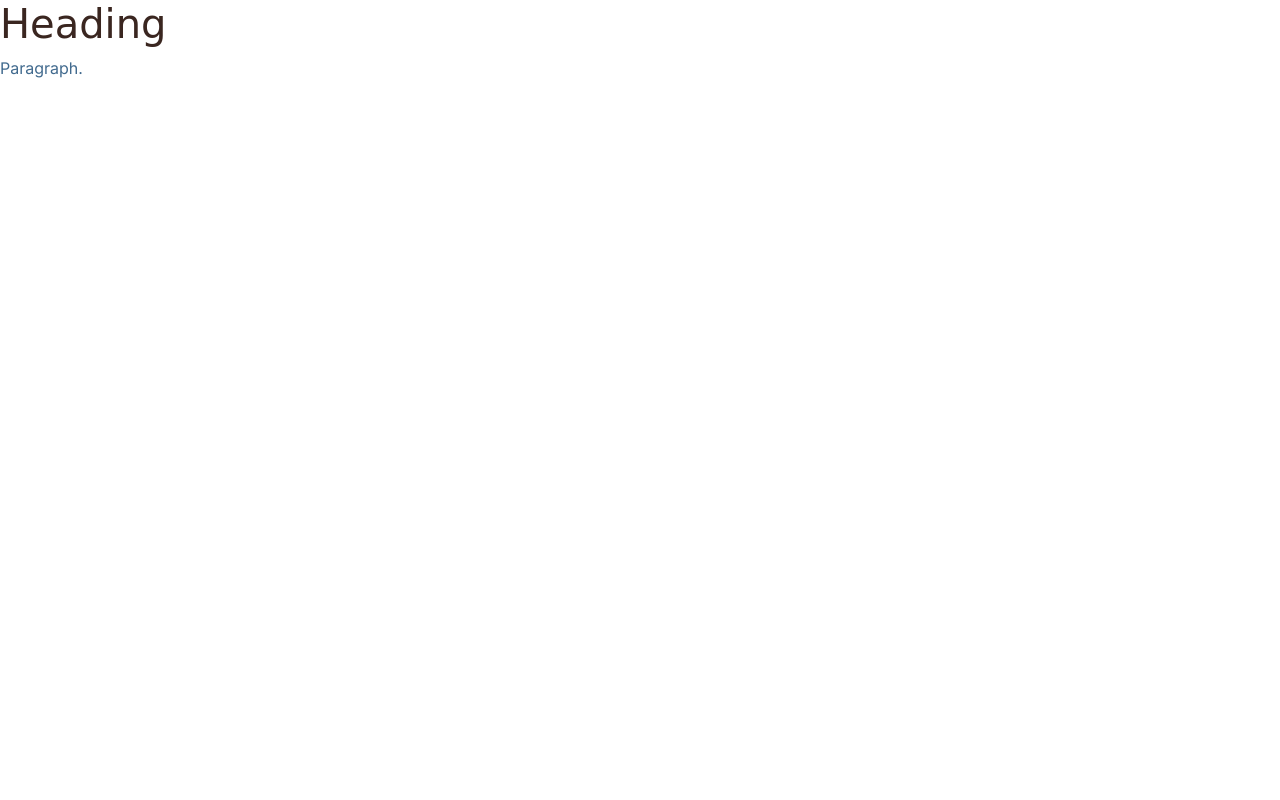
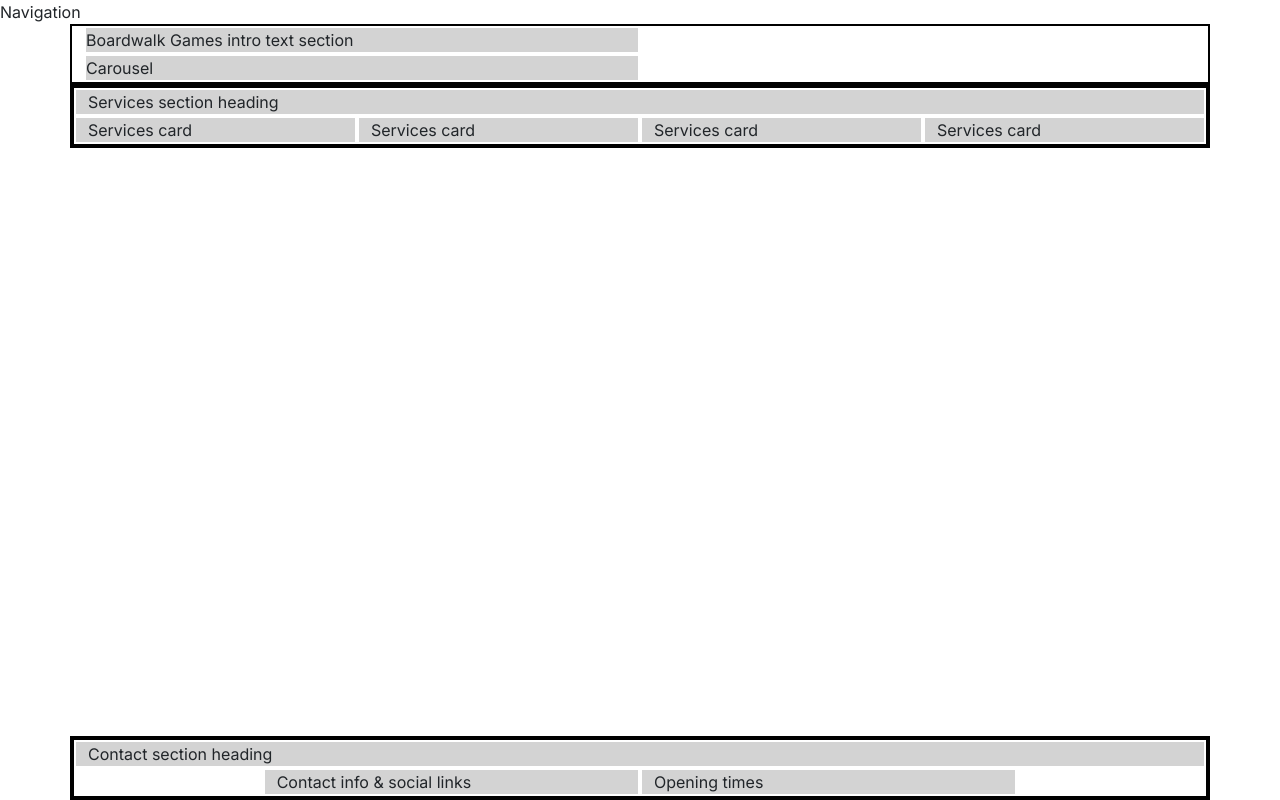
Before and after one commit to mlucasmichel/boardwalk-games, a plain HTML site: page index.html in a window 1280 px wide. Drawn offline with nearby package versions, Linux system fonts and the light colour scheme; a web font is replaced by a local one.

Commit message:
Adding the homepage boilerplate

```diff
--- a/assets/css/style.css
+++ b/assets/css/style.css
@@ -25,3 +25,13 @@ h3 {
 .sub-heading-color {
   color: var(--highlight-color);
 }
+
+.container,
+.row {
+    border: 2px solid black;
+}
+
+.col-12 {
+    border: 2px solid white;
+    background-color: lightgray;
+}
--- a/index.html
+++ b/index.html
@@ -4,7 +4,15 @@
 <head>
     <meta charset="UTF-8">
     <meta name="viewport" content="width=device-width, initial-scale=1.0">
-    <title>Boardwalk Games</title>
+    <meta name="description"
+        content="Boardwalk Games, your ultimate gaming retreat! Perfect for casual gamers, enthusiasts, and student gatherings. Visit us for your next adventure in board gaming.">
+    <title>Boardwalk Games | Home</title>
+
+    <!-- favicons generated by favicon.io -->
+    <link rel="apple-touch-icon" sizes="180x180" href="assets/images/apple-touch-icon.png">
+    <link rel="icon" type="image/png" sizes="32x32" href="assets/images/favicon-32x32.png">
+    <link rel="icon" type="image/png" sizes="16x16" href="assets/images/favicon-16x16.png">
+
     <!-- link to bootstrap css file -->
     <link href="https://cdn.jsdelivr.net/npm/bootstrap@5.3.6/dist/css/bootstrap.min.css" rel="stylesheet"
         integrity="sha384-4Q6Gf2aSP4eDXB8Miphtr37CMZZQ5oXLH2yaXMJ2w8e2ZtHTl7GptT4jmndRuHDT" crossorigin="anonymous">
@@ -13,9 +21,47 @@
     <link rel="stylesheet" href="assets/css/style.css">
 </head>
 
-<body>
-    <h1>Heading</h1>
-    <p class="sub-heading-color">Paragraph.</p>
+<!-- Classes on body set to work with mt-auto on footer to ensure it always stays at the bottom of the page -->
+
+<body class="d-flex flex-column min-vh-100">
+    <!-- Navigation -->
+    <div>Navigation</div>
+
+    <!-- Header with carousel -->
+    <header class="container">
+        <row>
+            <div class="col-12 col-xl-6">Boardwalk Games intro text section</div>
+            <div class="col-12 col-xl-6">Carousel</div>
+        </row>
+    </header>
+
+    <!-- Main content -->
+    <main>
+        <!-- services section -->
+        <section class="container">
+            <div class="row">
+                <div class="col-12">Services section heading</div>
+                <div class="col-12 col-md-6 col-xl-3">Services card</div>
+                <div class="col-12 col-md-6 col-xl-3">Services card</div>
+                <div class="col-12 col-md-6 col-xl-3">Services card</div>
+                <div class="col-12 col-md-6 col-xl-3">Services card</div>
+            </div>
+        </section>
+    </main>
+
+    <!-- Footer / contact section -->
+    <!-- mt-auto added to push footer to the bottom of the page -->
+    <footer class="mt-auto">
+        <div class="container">
+            <div class="row justify-content-center">
+                <div class="col-12">Contact section heading</div>
+                <!-- Contact info -->
+                <div class="col-12 col-md-6 col-xl-4">Contact info & social links</div>
+                <!-- Opening times -->
+                <div class="col-12 col-md-6 col-xl-4">Opening times</div>
+            </div>
+        </div>
+    </footer>
 
     <!-- link to boostrap JS file -->
     <script src="https://cdn.jsdelivr.net/npm/bootstrap@5.3.6/dist/js/bootstrap.bundle.min.js"
```
